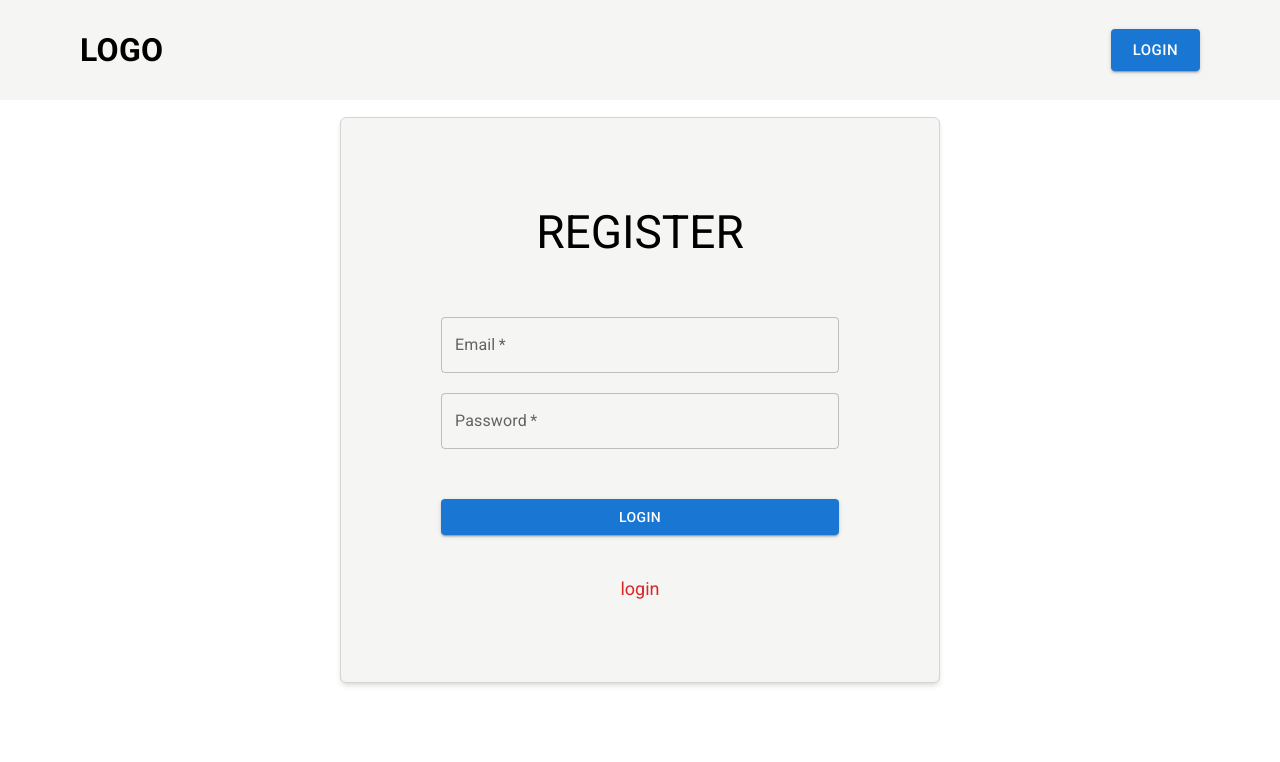
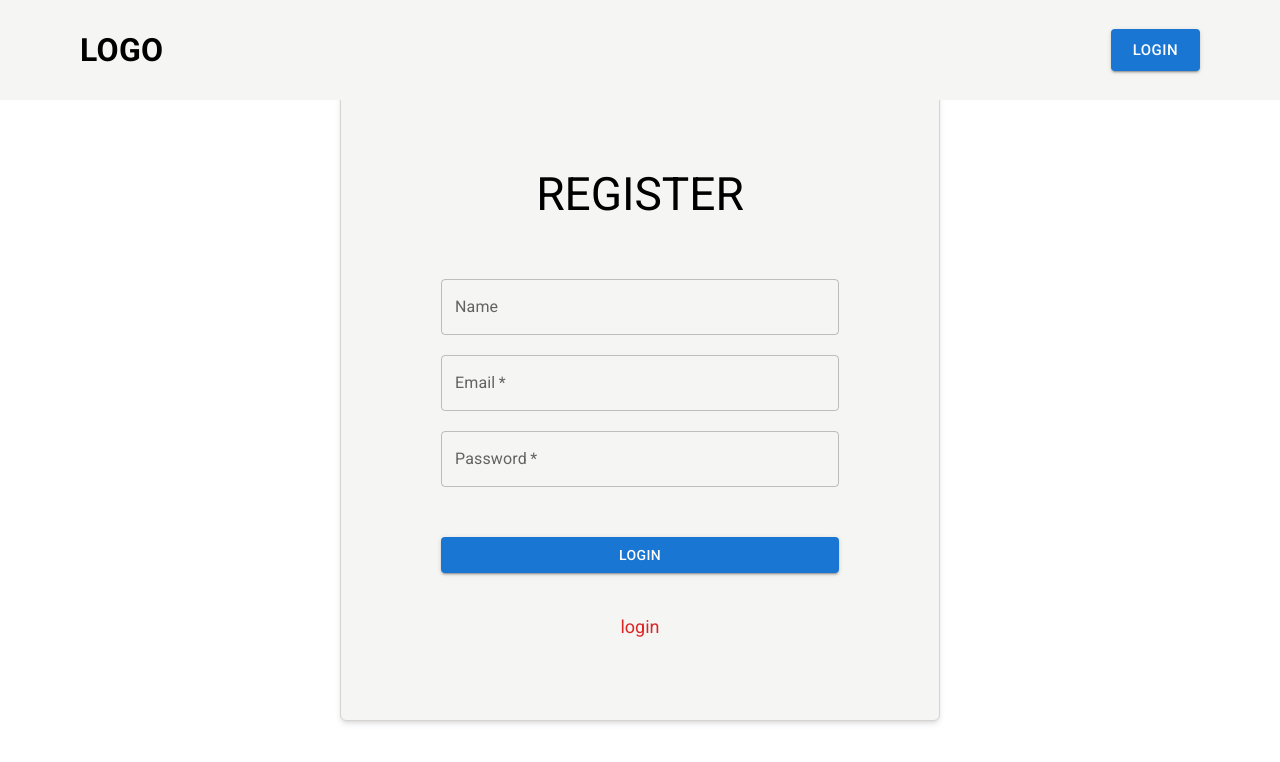
Before and after one commit to chinmayweb3/google-drive-replica, a React (Vite) app in the folder client/: page /auth/register in a window 1280 px wide. Shown: the top 762 px of the page. Built offline with nearby package versions, Linux system fonts and the light colour scheme; no server answers.

Commit message:
Added name field to auth registration, updated client and server code to handle new field

```diff
--- a/client/src/api/auth.ts
+++ b/client/src/api/auth.ts
@@ -3,6 +3,7 @@ import { globalClass } from "./global";
 import { fireAuth } from "../config/firebase";
 
 type InputField = {
+  name?: string;
   email: string;
   password: string;
 };
@@ -30,7 +31,7 @@ class Auth extends globalClass implements IAuth {
     if (response.status == 201) {
       const token = await signInWithCustomToken(fireAuth, resp.data.jwt);
 
-      localStorage.setItem("acessToken", await token.user.getIdToken());
+      localStorage.setItem("accessToken", await token.user.getIdToken());
       localStorage.setItem("refreshToken", token.user.refreshToken);
 
       return { status: "success", msg: resp.data };
--- a/client/src/pages/Register.tsx
+++ b/client/src/pages/Register.tsx
@@ -6,7 +6,7 @@ import { authStore } from "../store/auth/authStore";
 
 const Register = () => {
   const [pass, setPass] = useState("");
-  const { email, error, emailnPasswordLoading } = useAppSelector(
+  const { email, error, emailnPasswordLoading, displayName } = useAppSelector(
     (state) => state.auth,
   );
 
@@ -16,6 +16,8 @@ const Register = () => {
     e.preventDefault();
 
     const res = await dispatch(authStore.registerFormSubmit(pass));
+
+    console.log("regiseter ", res);
   };
 
   return (
@@ -24,6 +26,14 @@ const Register = () => {
         <div className="w-full max-w-[600px] rounded-md border border-stone-300 bg-stone-100 px-[100px] py-[80px] shadow-md">
           <h1 className="mb-[50px] text-center text-[46px]">REGISTER</h1>
           <form onSubmit={submitIt} className="flex flex-col gap-[20px]">
+            <TextField
+              disabled={emailnPasswordLoading}
+              label="Name"
+              variant="outlined"
+              type="text"
+              value={displayName}
+              onChange={(e) => dispatch(authStore.dNameChanged(e.target.value))}
+            />
             <TextField
               disabled={emailnPasswordLoading}
               required
--- a/client/src/store/auth/authStore.ts
+++ b/client/src/store/auth/authStore.ts
@@ -17,6 +17,7 @@ const registerFormSubmit: AsyncThunk<string, string, any> = createAsyncThunk(
     const resp = await authApi.register({
       email: state.auth.email,
       password,
+      name: state.auth.displayName,
     });
 
     if (resp.status == "success") {
@@ -36,6 +37,9 @@ const authSlice = createSlice({
     },
     emailChanged: (state, action: PayloadAction<string>) => {
       state.email = action.payload;
+    },
+    dNameChanged: (state, action: PayloadAction<string>) => {
+      state.displayName = action.payload;
     },
   },
   extraReducers: (builder) => {
@@ -58,4 +62,5 @@ export const authStore = {
   registerFormSubmit,
   loading: authSlice.actions.authLoading,
   emailChanged: authSlice.actions.emailChanged,
+  dNameChanged: authSlice.actions.dNameChanged,
 };
```
Also changed, not shown: 2 other files (tests, documents, lock files or other folders).
